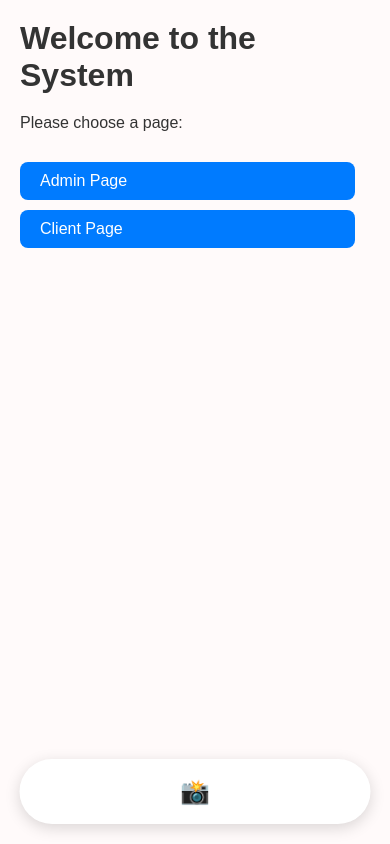
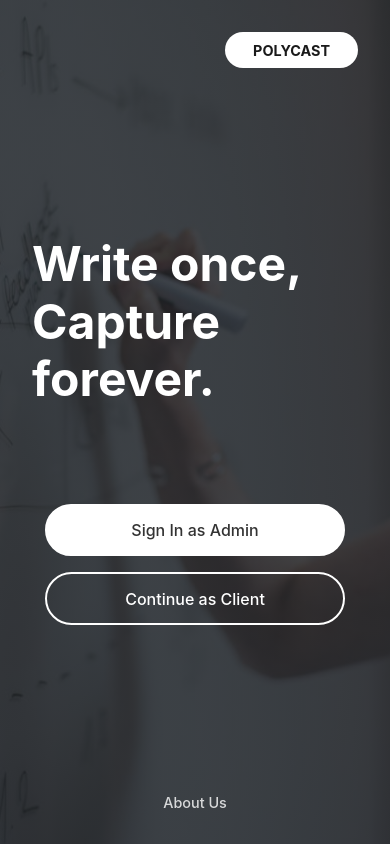
Before and after one commit to LEGENDFVRYz/polycast-thesis, a Flask app: page / in a window 390 px wide. Run offline with Flask 3, Linux system fonts and the light colour scheme.

Commit message:
style(index): Initial styling for landing page

```diff
--- a/app/static/css/global.css
+++ b/app/static/css/global.css
@@ -1,16 +1,21 @@
-/* ===== Reset + Base ===== */
+/* --- Global Resets & Font --- */
 * {
     box-sizing: border-box;
     margin: 0;
     padding: 0;
 }
 
-body {
+/* body {
     font-family: Arial, sans-serif;
     display: flex;
     min-height: 100vh;
     background: #fffafa;
     color: #333;
+} */
+
+html, body {
+    height: 100%;
+    font-family: 'Inter', sans-serif;
 }
 
 /* ===== Floating Sidebar (Desktop) ===== */
@@ -61,59 +66,59 @@ nav {
     }
 }
 
-/* ===== Main content ===== */
-main {
-    flex: 1;
-    padding: 40px;
-    margin-left: 140px;
-    display: flex;
-    flex-direction: column;
-    justify-content: flex-start;
-    min-height: 100vh;
-    max-width: 1200px;
-    width: 100%;
-    margin-right: auto;
-    box-sizing: border-box;
+// /* ===== Main content ===== */
+// main {
+//     flex: 1;
+//     padding: 40px;
+//     margin-left: 140px;
+//     display: flex;
+//     flex-direction: column;
+//     justify-content: flex-start;
+//     min-height: 100vh;
+//     max-width: 1200px;
+//     width: 100%;
+//     margin-right: auto;
+//     box-sizing: border-box;
 
-    @media (min-width: 1300px) {
-        margin-left: calc(50% - 600px + 70px);
-    }
-}
+//     @media (min-width: 1300px) {
+//         margin-left: calc(50% - 600px + 70px);
+//     }
+// }
 
-/* ===== Mobile floating bottom nav ===== */
-@media (max-width: 768px) {
-    body {
-        flex-direction: column;
-    }
+// /* ===== Mobile floating bottom nav ===== */
+// @media (max-width: 768px) {
+//     body {
+//         flex-direction: column;
+//     }
 
-    nav {
-        flex-direction: row;
-        bottom: 20px;
-        left: 50%;
-        right: auto;
-        top: auto;
-        transform: translateX(-50%);
-        width: 90%;
-        height: 65px;
-        border-radius: 35px;
-        justify-content: space-around;
-        padding: 0 10px;
-        box-shadow: 0 4px 15px rgba(0, 0, 0, 0.15);
+//     nav {
+//         flex-direction: row;
+//         bottom: 20px;
+//         left: 50%;
+//         right: auto;
+//         top: auto;
+//         transform: translateX(-50%);
+//         width: 90%;
+//         height: 65px;
+//         border-radius: 35px;
+//         justify-content: space-around;
+//         padding: 0 10px;
+//         box-shadow: 0 4px 15px rgba(0, 0, 0, 0.15);
 
-        ul {
-            flex-direction: row;
-            gap: 30px;
-            height: auto;
-        }
-    }
+//         ul {
+//             flex-direction: row;
+//             gap: 30px;
+//             height: auto;
+//         }
+//     }
 
-    main {
-        flex: 1;
-        margin: 0;
-        padding: 20px;
-        margin-bottom: 100px;
-        width: 100%;
-        max-width: 100%;
-        min-height: calc(100vh - 100px);
-    }
-}
+//     main {
+//         flex: 1;
+//         margin: 0;
+//         padding: 20px;
+//         margin-bottom: 100px;
+//         width: 100%;
+//         max-width: 100%;
+//         min-height: calc(100vh - 100px);
+//     }
+// }
--- a/app/static/css/index.css
+++ b/app/static/css/index.css
@@ -1,20 +1,126 @@
-h1,
-p {
-    margin-bottom: 20px;
+body{
+    background-color: rgba(30, 35, 40, 0.85);
 }
 
-.button {
-    display: inline-block;
-    margin-right: 15px;
-    margin-top: 10px;
-    padding: 10px 20px;
-    background: #007bff;
-    color: white;
-    text-decoration: none;
-    border-radius: 8px;
-    transition: background 0.2s;
+/* --- Main Page Container --- */
+.landing-container {
+    min-height: 100vh;
+    display: flex;
+    flex-direction: column;
+    align-items: center;
+    justify-content: space-between;
+    padding: 2rem;
+    color: #ffffff;
+    background-image: linear-gradient(rgba(30, 35, 40, 0.85), rgba(30, 35, 40, 0.85)),
+        url("/static/images/index-bg.jpg");
+    background-size: cover;
+    background-position: center;
+    text-align: center;
 
-    &:hover {
-        background: #0056b3;
+    /* --- Header & Logo --- */
+    .landing-header {
+        width: 100%;
+        display: flex;
+        justify-content: end;
+        align-items: center;
+
+        .logo {
+            background-color: #ffffff;
+            color: #1a1a1a;
+            font-weight: 700;
+            font-size: 0.9rem;
+            padding: 0.6rem 1.75rem;
+            border-radius: 9999px;
+        }
+    }
+
+    /* --- Main Content & Headline --- */
+    .landing-main {
+        display: flex;
+        flex-direction: column;
+        align-items: center;
+        gap: 2rem;
+        margin-top: auto;
+        margin-bottom: auto;
+
+        .headline {
+            font-size: 3.5rem;
+            font-weight: 700;
+            line-height: 1.2;
+            max-width: 450px;
+        }
+
+        /* --- Buttons --- */
+        .button-group {
+            display: flex;
+            flex-direction: column;
+            gap: 1rem;
+            width: 100%;
+            max-width: 300px;
+
+            .btn {
+                display: inline-block;
+                text-decoration: none;
+                font-size: 1rem;
+                font-weight: 500;
+                padding: 0.9rem 1.5rem;
+                border-radius: 9999px;
+                border: 2px solid #ffffff;
+                cursor: pointer;
+                transition: all 0.2s ease-in-out;
+
+                &.btn-primary {
+                    background-color: #ffffff;
+                    color: #333333;
+
+                    &:hover {
+                        background-color: #f0f0f0;
+                        border-color: #f0f0f0;
+                    }
+                }
+
+                &.btn-secondary {
+                    background-color: transparent;
+                    color: #ffffff;
+
+                    &:hover {
+                        background-color: rgba(255, 255, 255, 0.1);
+                    }
+                }
+            }
+        }
+    }
+
+    /* --- Footer --- */
+    .landing-footer {
+        width: 100%;
+
+        .footer-link {
+            color: #ffffff;
+            text-decoration: none;
+            font-size: 0.9rem;
+            font-weight: 500;
+            opacity: 0.8;
+
+            &:hover {
+                opacity: 1;
+                text-decoration: underline;
+            }
+        }
     }
 }
+
+
+@media (max-width: 576px) {
+    /* Styles for small screens (mobile phones) */
+    .landing-container {
+        .landing-main {
+            gap: 6rem;  /* temporary fix */
+
+            .headline {
+                text-align: start;
+                font-size: 3rem;
+            }
+        }
+    }
+}
--- a/app/templates/index.html
+++ b/app/templates/index.html
@@ -1,13 +1,40 @@
-<!-- templates/home.html -->
-{% extends "base.html" %}
+<!DOCTYPE html>
+<html lang="en">
+<head>
+    <meta charset="UTF-8" />
+    <meta name="viewport" content="width=device-width, initial-scale=1.0" />
+    <title>PolyCast | Welcome</title>
+    <link rel="stylesheet" href="{{ url_for('static', filename='css/global.css') }}">
+    <link rel="stylesheet" href="{{ url_for('static', filename='css/index.css') }}">
+</head>
+<body class="index-page">
 
-{% block extra_css %}
-    <link rel="stylesheet" href="{{ url_for('static', filename='css/index.css') }}">
-{% endblock %}
+    <div class="landing-container">
+        <!-- Header Section -->
+        <header class="landing-header">
+            <div class="logo">
+                POLYCAST
+            </div>
+        </header>
 
-{% block content %}
-    <h1>Welcome to the System</h1>
-    <p>Please choose a page:</p>
-    <a href="{{ url_for('admin_page') }}" class="button">Admin Page</a>
-    <a href="{{ url_for('client_page') }}" class="button">Client Page</a>
-{% endblock %}
+        <!-- Main Content Section -->
+        <main class="landing-main">
+            <h1 class="headline">
+                Write once,
+                Capture forever.
+            </h1>
+            <div class="button-group">
+                <a href="{{ url_for('admin_page') }}" class="btn btn-primary">Sign In as Admin</a>
+                <a href="{{ url_for('client_page') }}" class="btn btn-secondary">Continue as Client</a>
+            </div>
+        </main>
+
+        <!-- Footer Section -->
+        <footer class="landing-footer">
+            <a href="/about" class="footer-link">About Us</a>
+        </footer>
+    </div>
+
+    <!-- <script src="{{ url_for('static', filename='js/script.js') }}"></script> -->
+</body>
+</html>
```
Also changed, not shown: app/static/images/index-bg.jpg (added).
